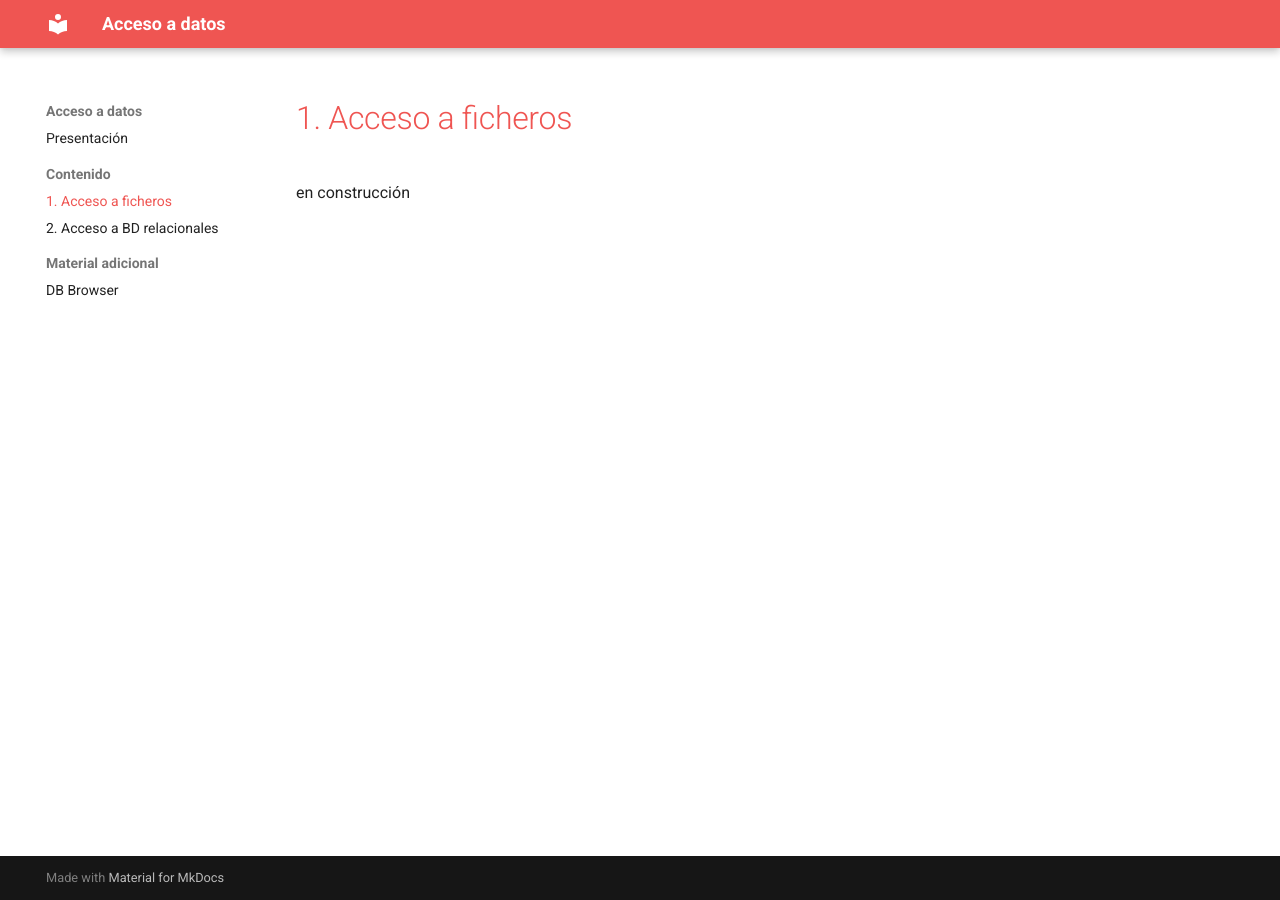
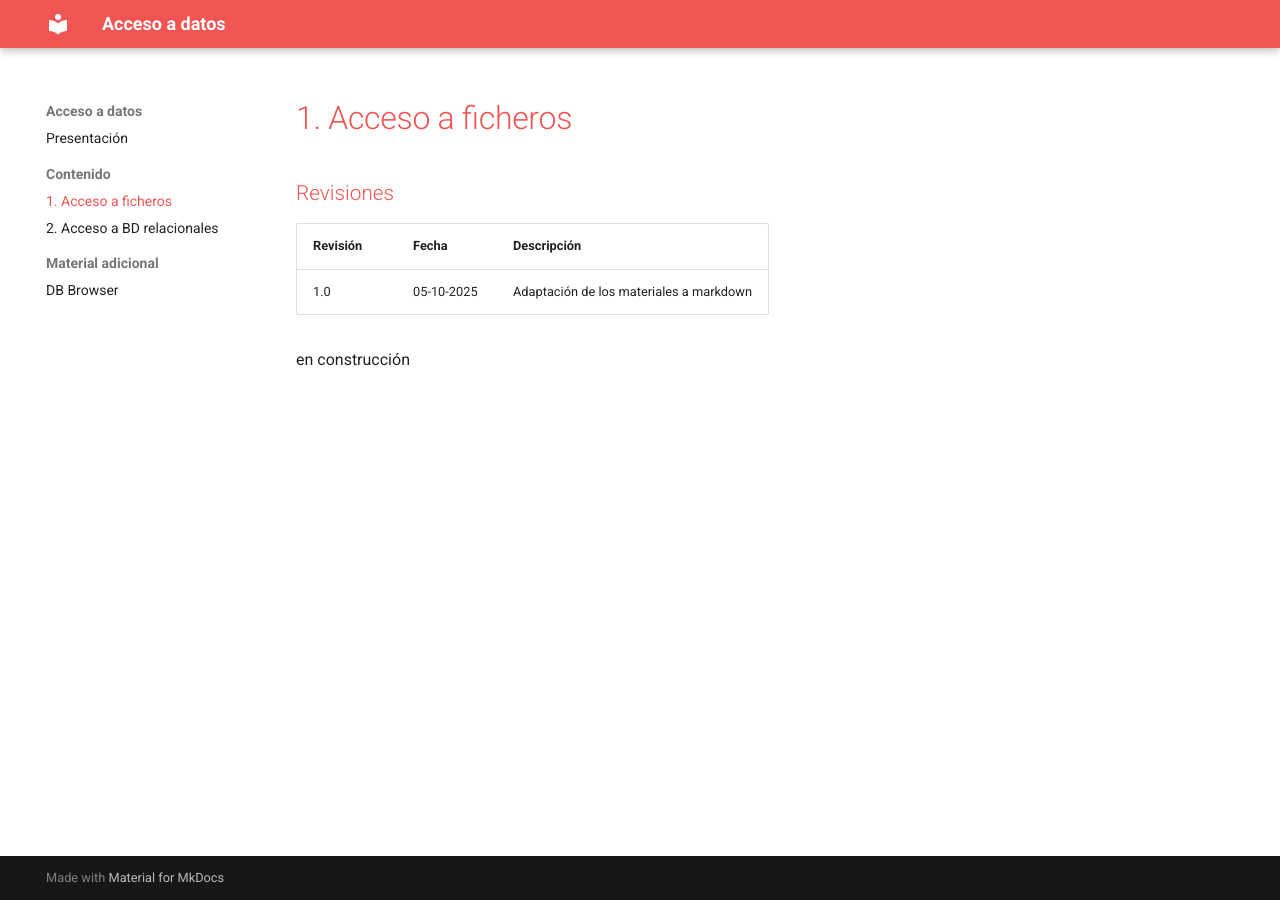
Before and after one commit to bpaterna/acceso_datos, an MkDocs documentation site: the page built from docs/1_Ficheros.md, in a window 1280 px wide. Built offline with MkDocs 1.6.1 and Material for MkDocs 9.7.7, drawn with Linux system fonts in a browser that asks for light colours.

Commit message:
Update 1_Ficheros.md

```diff
--- a/docs/1_Ficheros.md
+++ b/docs/1_Ficheros.md
@@ -1 +1,12 @@
+# 1. Acceso a ficheros
+
+<span class="mi_h3">Revisiones</span>
+
+|Revisión | Fecha| Descripción|
+|---------|------|-------------|
+|1.0 | 05-10-2025 | Adaptación de los materiales a markdown|
+
+
+
+
 en construcción
```
